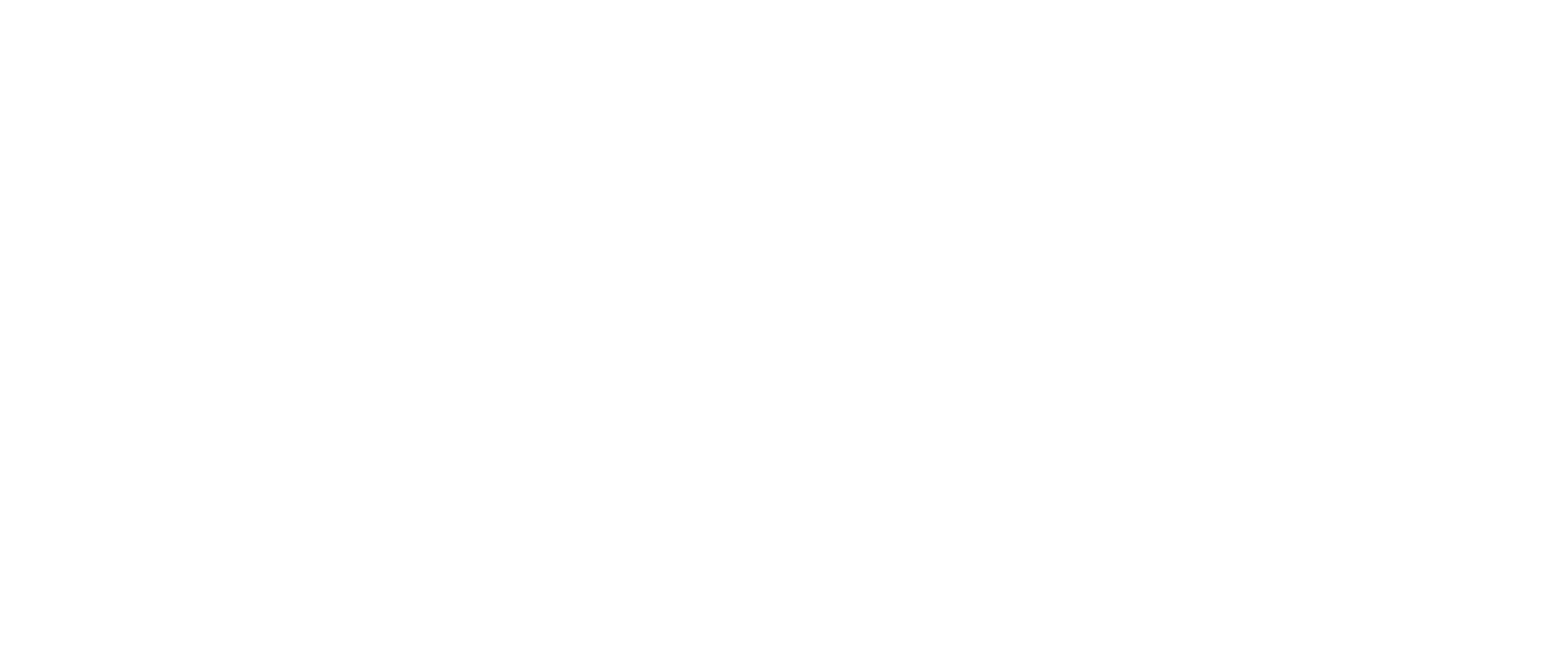
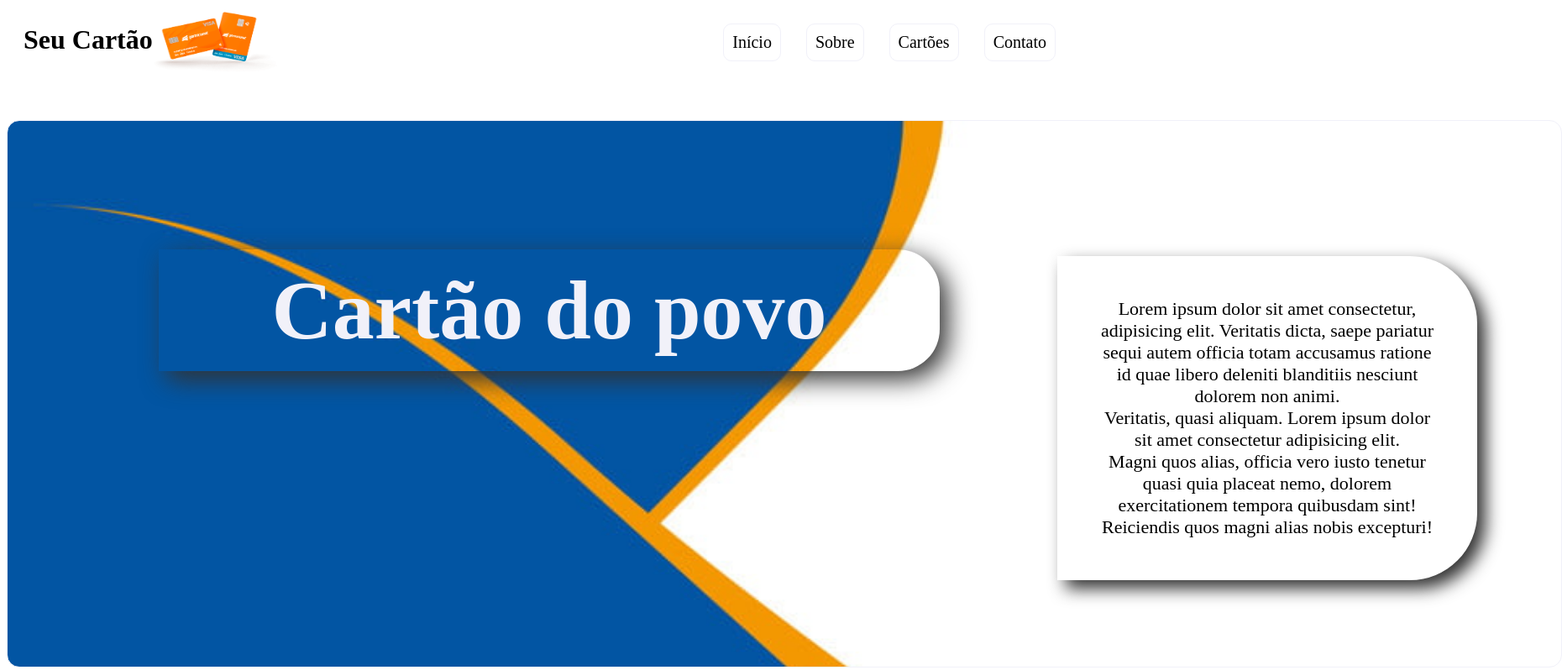
Before and after one commit to AlmirRS/Meus-testes, a plain HTML site: page index.html in a window 1280 px wide. Shown: the whole page at 84% size, 1860 px wide, since content can reach past the window. Drawn offline with Linux system fonts and the light colour scheme.

Commit message:
adicionando menus e ninicio com imagens

```diff
--- a/index.html
+++ b/index.html
@@ -1,15 +1,43 @@
 <!DOCTYPE html>
 <html lang="en">
+
 <head>
     <meta charset="UTF-8">
     <meta http-equiv="X-UA-Compatible" content="IE=edge">
     <meta name="viewport" content="width=device-width, initial-scale=1.0">
+    <link rel="shortcut icon" href="/imagens/engrenagem.png" type="image/x-icon">
     <link rel="stylesheet" href="style.css">
-    <title>Document</title>
+    <title>Projeto - Só para testes</title>
 </head>
+
 <body>
 
+    <header class="menu">
+        <div class="titulo">
+            <h1>Seu Cartão</h1>
+            <img src="imagens/cartoes-titulo.png" alt="Cartão-ilustração">
+        </div>
+        <nav class="cartoes">
+            <ul>
+                <li>Início</li>
+                <li>Sobre</li>
+                <li>Cartões</li>
+                <li>Contato</li>
+            </ul>
+        </nav>
+    </header>
 
+    <div class="inicio">
+        <h2>Cartão do povo</h2>
+        <p>Lorem ipsum dolor sit amet consectetur,
+            <br> adipisicing elit. Veritatis dicta,
+            saepe pariatur sequi autem officia totam accusamus ratione id quae libero deleniti blanditiis nesciunt
+            dolorem non animi. <br> Veritatis, quasi aliquam. Lorem ipsum dolor sit amet consectetur adipisicing elit.
+            <br> Magni quos alias, officia vero iusto tenetur quasi quia placeat nemo, dolorem exercitationem tempora
+            quibusdam sint! Reiciendis quos magni alias nobis excepturi!
+        </p>
+    </div>
     <script type="text/javascript" src="index.js"></script>
 </body>
+
 </html>
--- a/style.css
+++ b/style.css
@@ -0,0 +1,60 @@
+.menu{
+    display: flex;
+    justify-content: space-between;
+}
+.titulo{
+    display: flex;
+    flex-wrap: wrap;
+    margin: 0px 20px;
+}
+.titulo img{
+    width: 150px;
+    height: 80px;
+}
+.cartoes ul{
+    display: flex;
+    list-style: none;
+    font-size: 20px;
+}
+.cartoes ul li{
+    margin: 0px 15px;
+    padding: 10px;
+    text-align: center;
+    border: 1px solid #f1f1f9;
+    border-radius: 10px;
+    cursor: pointer;
+}
+.inicio{
+    background-image: url(imagens/background-cartao.jpg);
+    background-size: cover;
+    border-radius: 15px;
+    width: 1850px;
+    height: 650px;
+    margin: 50px auto;
+    border: 1px solid #f1f1f9;
+}
+.inicio h2{
+    position: relative;
+    font-size: 100px;
+    color: #f1f1f9;
+    top: 70px;
+    left: 180px;
+    width: 900px;
+    text-align: center;
+    padding: 15px;
+    border-bottom-right-radius: 50px;
+    border-top-right-radius: 50px;
+    box-shadow: 10px 10px 30px #333;
+}
+.inicio p{
+    position: relative;
+    text-align: center;
+    left: 1250px;
+    top: -150px;
+    width: 400px;
+    padding: 50px;
+    font-size: 22px;
+    border-bottom-right-radius: 80px;
+    border-top-right-radius: 80px;
+    box-shadow: 10px 10px 20px #333;
+}
```
Also changed, not shown: imagens/background-cartao.jpg (added), imagens/cartoes-titulo.png (added), imagens/engrenagem.png (renamed from engrenagem.png).
